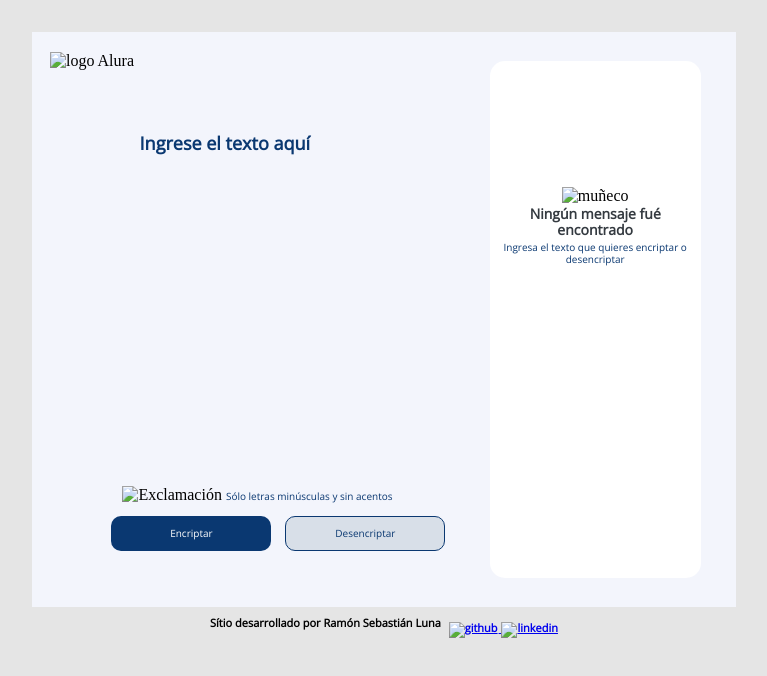
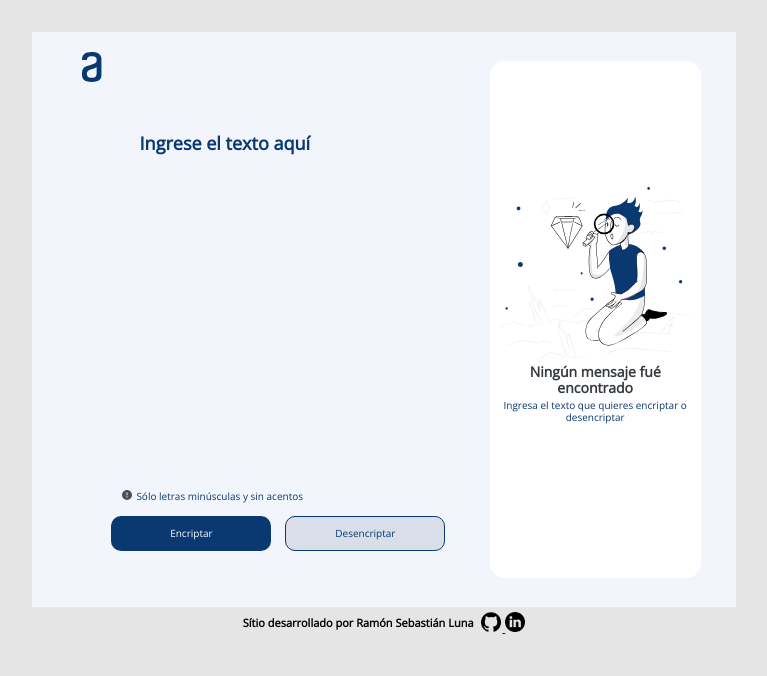
Before and after one commit to RamonSebastianLuna/Challenge-n1-OracleNextEducation, a plain HTML site: page index.html in a window 1280 px wide. Shown: the whole page, without its empty margins (256-1023 px from the left). Drawn offline with nearby package versions, Linux system fonts and the light colour scheme; the site is published under a folder, as on GitHub Pages, so addresses that start at the root find nothing.

Commit message:
modificación path

```diff
--- a/index.html
+++ b/index.html
@@ -5,7 +5,7 @@
     <meta http-equiv="X-UA-Compatible" content="IE=edge">
     <meta name="viewport" content="width=device-width, initial-scale=1.0">
     <title>Alura Challenge n°1</title>
-    <script type="text/javascript" src="/js/Logica.js"></script>
+    <script type="text/javascript" src="js/Logica.js"></script>
     <link rel="stylesheet" href="css/Normalize-v8.0.1.css">
     <link rel="stylesheet" href="css/Styles.css">
     <link rel="preconnect" href="https://fonts.googleapis.com">
@@ -14,12 +14,12 @@
 </head>
 <body>
     <div class="logo">
-        <img src="/images/Alura.svg" alt="logo Alura" class="img1">
+        <img src="images/Alura.svg" alt="logo Alura" class="img1">
     </div>
     <form>
         <textarea id="ingresaTexto" class="ingresaTexto" placeholder="Ingrese el texto aquí"></textarea>
         <div class="frame_1">
-            <img src="/images/Exclamación.svg" alt="Exclamación" class="img2">
+            <img src="images/Exclamación.svg" alt="Exclamación" class="img2">
             <p>Sólo letras minúsculas y sin acentos</p>
         </div>
         <div class="container_button">
@@ -29,7 +29,7 @@
     </form>
     <div class="rectangle_1" id="rectangulo1">
         <div class="muñeco">
-            <img src="/images/Muñeco.svg" alt="muñeco" class="img3">
+            <img src="images/Muñeco.svg" alt="muñeco" class="img3">
         </div>
         <div class="frame_5">
             <div class="p_1">
@@ -53,10 +53,10 @@
     <div class="p_3">
         <p class="p_footer">Sítio desarrollado por Ramón Sebastián Luna</p>
         <a href="https://github.com/RamonSebastianLuna" target="_blank">
-            <img src="/images/github.png" alt="github" class="github">
+            <img src="images/github.png" alt="github" class="github">
         </a>
         <a href="https://www.linkedin.com/in/ramonsebastianluna/" target="_blank">
-            <img src="/images/linkedin.png" alt="linkedin" class="linkedin">
+            <img src="images/linkedin.png" alt="linkedin" class="linkedin">
         </a>
     </div>
 </footer>
```
